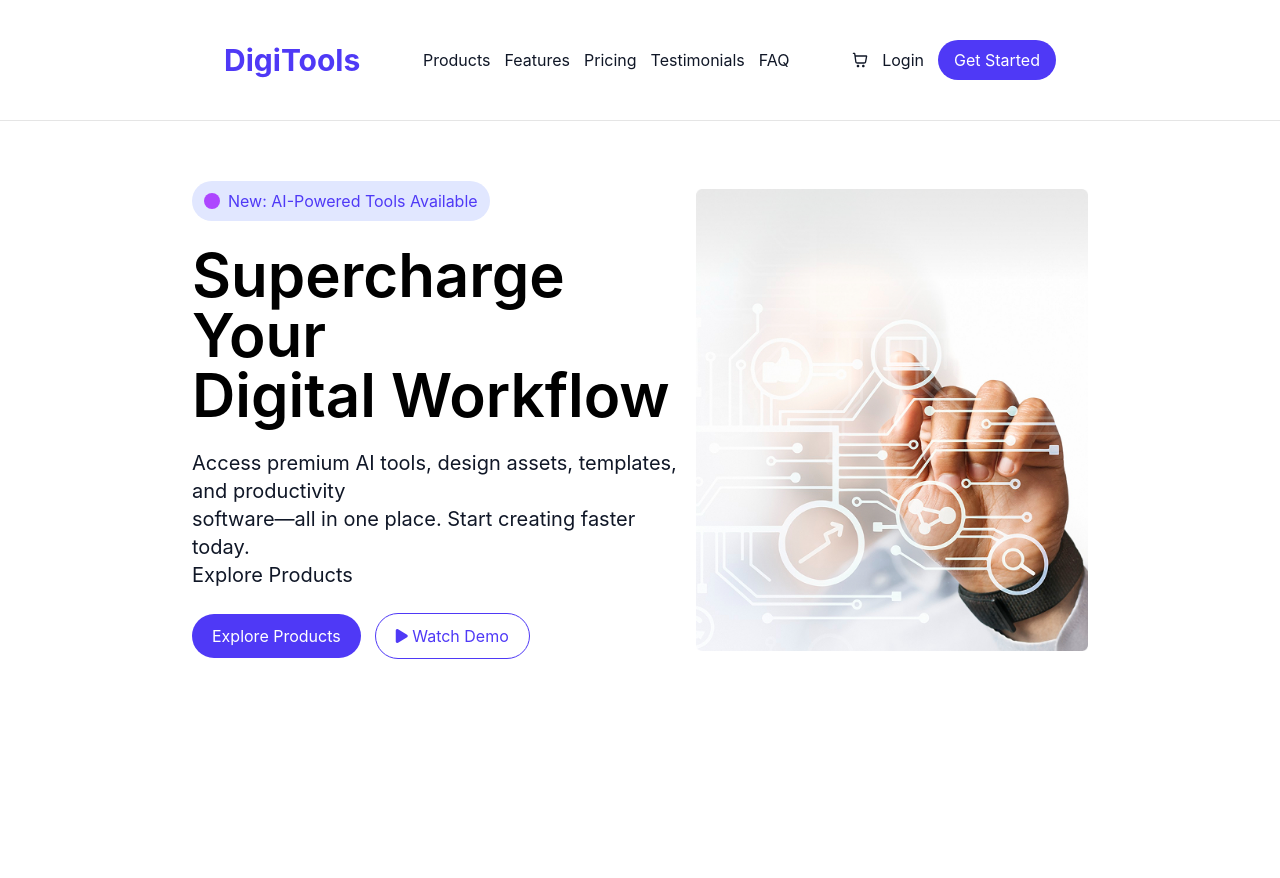
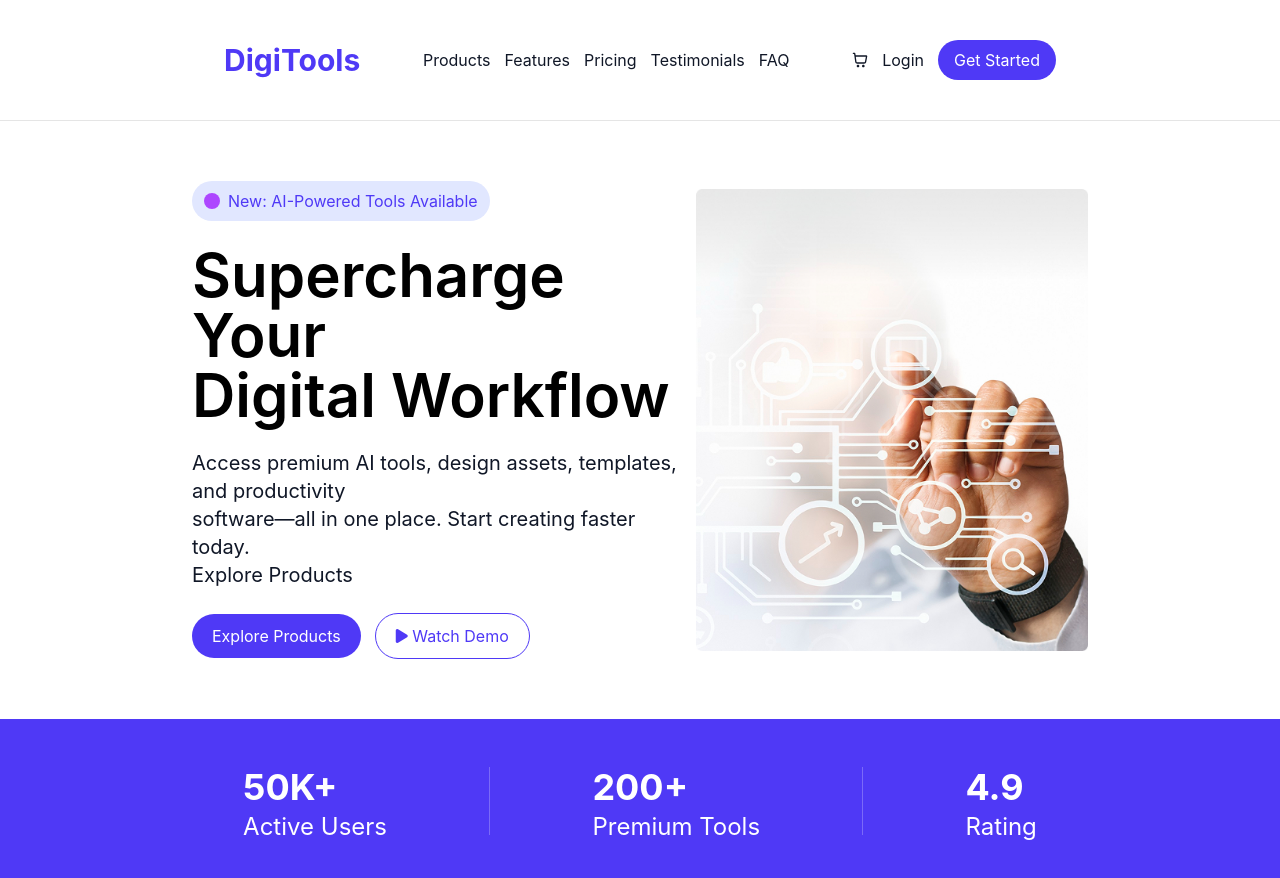
Before and after one commit to monirulfahim/Assignment-6, a React (Vite) app: page / in a window 1280 px wide. Shown: the top 878 px of the page. Before the commit the page ends 800 px from the top, so only its background shows below. Built offline with nearby package versions, Linux system fonts and the light colour scheme.

Commit message:
add stats section with user metrics

```diff
--- a/src/App.jsx
+++ b/src/App.jsx
@@ -67,6 +67,23 @@ function App() {
       </div>
     </section>
 
+    <section className="flex justify-around bg-[#4f39f6] pt-12 pr-48 pb-12 pl-48 text-[#FFFFFF]">
+      <div>
+        <p className='font-bold text-4xl mb-1'>50K+</p>
+        <p className='text-2xl'>Active Users</p>
+      </div>
+      <div className="h-17 w-px bg-white opacity-25"></div>
+      <div>
+        <p className='font-bold text-4xl mb-1'>200+</p>
+        <p className='text-2xl'>Premium Tools</p>
+      </div>
+      <div className="h-17 w-px bg-white opacity-25"></div>
+      <div>
+        <p className='font-bold text-4xl mb-1'>4.9</p>
+        <p className='text-2xl'>Rating</p>
+      </div>
+    </section>
+
     </>
   )
 }
```
Also changed, not shown: 4 other files (tests, documents, lock files or other folders).
